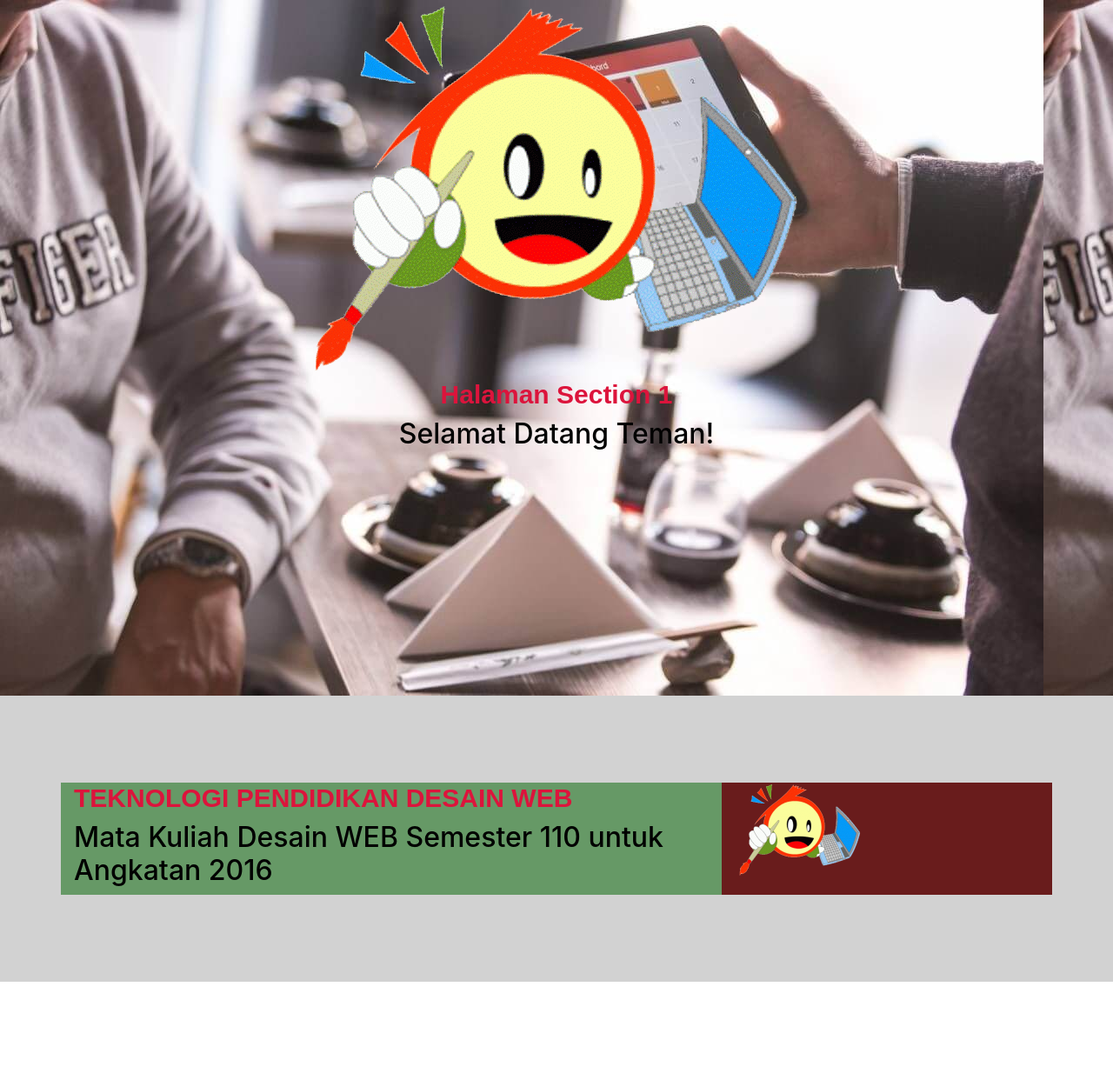
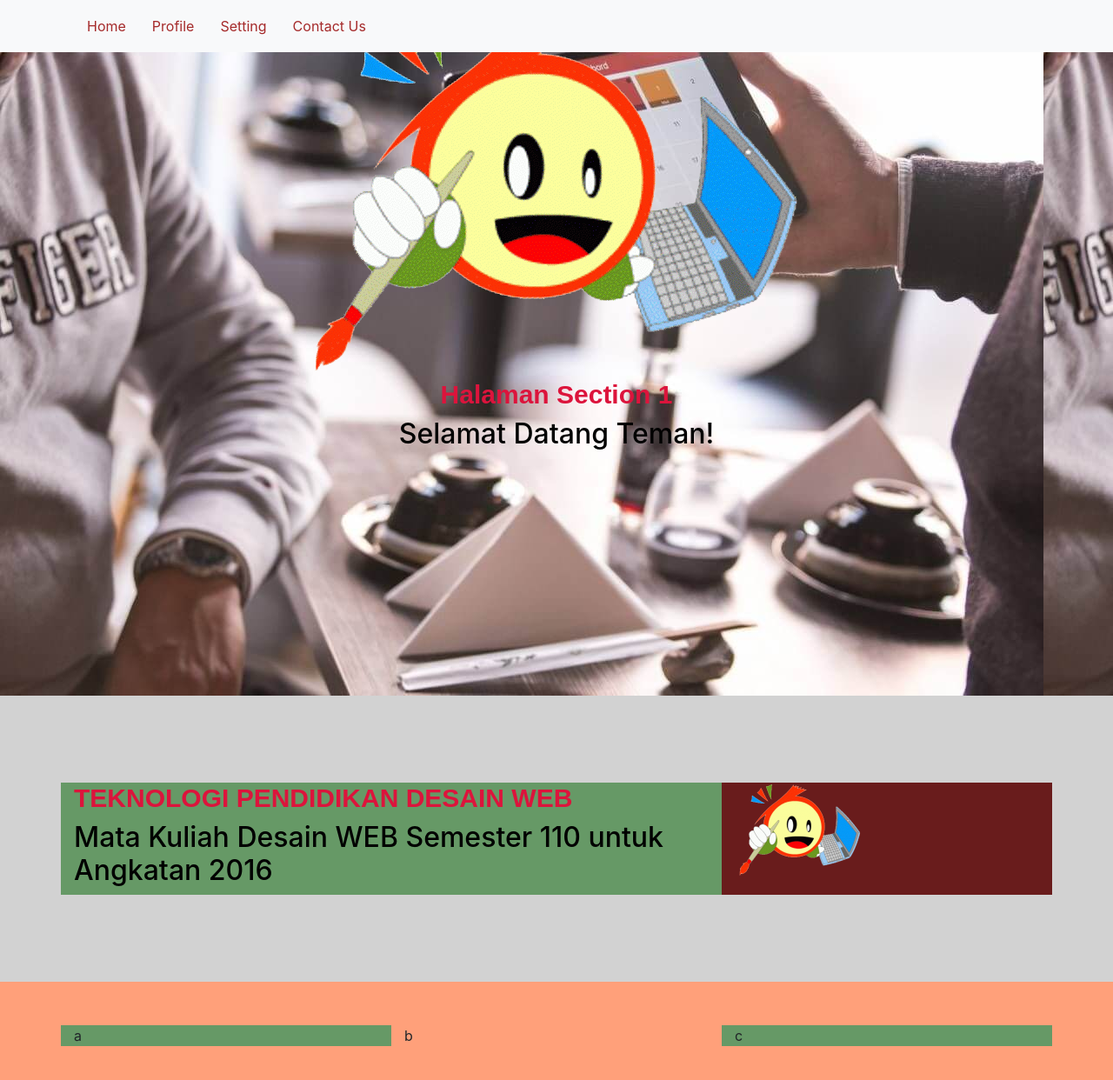
Before and after one commit to agitaherdanis/desain-web-1, a plain HTML site: page index.html in a window 1280 px wide. Shown: the whole page at 87% size. Before the commit the page ends 1130 px from the top, so only its background shows below. Drawn offline with Linux system fonts and the light colour scheme.

Commit message:
Add files via upload

```diff
--- a/css/main.css
+++ b/css/main.css
@@ -34,3 +34,15 @@ body,html{
     padding: 100px 0px;
     background: #d2d2d2;
 }
+.section3{
+    min-height: 300px;
+    padding: 50px 0px;
+    background: #ffa07a;
+}
+.link{
+    padding: 10px 15px;
+    color: brown;
+}
+.link:hover{
+    background: #d2d2d2;
+}
--- a/index.html
+++ b/index.html
@@ -12,9 +12,23 @@
     </head>
     <body>
        <!--navbar-->
-
+         <nav class="navbar navbar-expand-lg bg-light fixed-top">
+            <div class="container">
+                <button class="navbar-toggler" type="button" data-toggle="collapse" data-target="#navbarnya">
+                    <i class="fas fa-align-justify"></i>
+                </button>
+                <div class="collapse navbar-collapse" id="navbarnya">
+                    <div class="navbar-nav">
+                        <a class="link" href="#Home">Home</a>
+                        <a class="link" href="#Profile">Profile</a>
+                        <a class="link" href="#Setting">Setting</a>
+                        <a class="link" href="http://instagram.com/agitaherdaniss" target="_blank">Contact Us</a>
+                    </div>
+                </div>
+            </div>
+        </nav>
         <!--section 1-->
-        <section class="section1">
+        <section class="section1" id="Home">
            <img src="img/logo.png">
            <h1 class="judul">
               <strong>Halaman Section 1</strong>
@@ -25,7 +39,7 @@
         </section>
 
         <!--section 2-->
-        <section class="section2">
+        <section class="section2" id="Profile">
             <div class="container">
                 <div class="row">
                     <div class="col-md-8 col-kiri">
@@ -44,18 +58,24 @@
         </section>
 
             <!--section 3-->
-        <section class="section3">
+        <section class="section3" id="Setting">
             <div class="container">
-                <div class="col-kiri">
-
+                <div class="row">
+                    <div class="col col-kiri">
+                        a
                     </div>
                     <div class="col">
-
+                        b
                     </div>
-                <div class="col-kiri">
-
+                    <div class="col col-kiri">
+                        c
+                    </div>
                     </div>
                 </div>
             </section>
+         <script type="text/javascript" src="js/wow.min.js"></script>
+        <script type="text/javascript">
+         new WOW().init();
+        </script>
          </body>
 </html>
```
Lines whose indentation alone changed are shown as unchanged.
